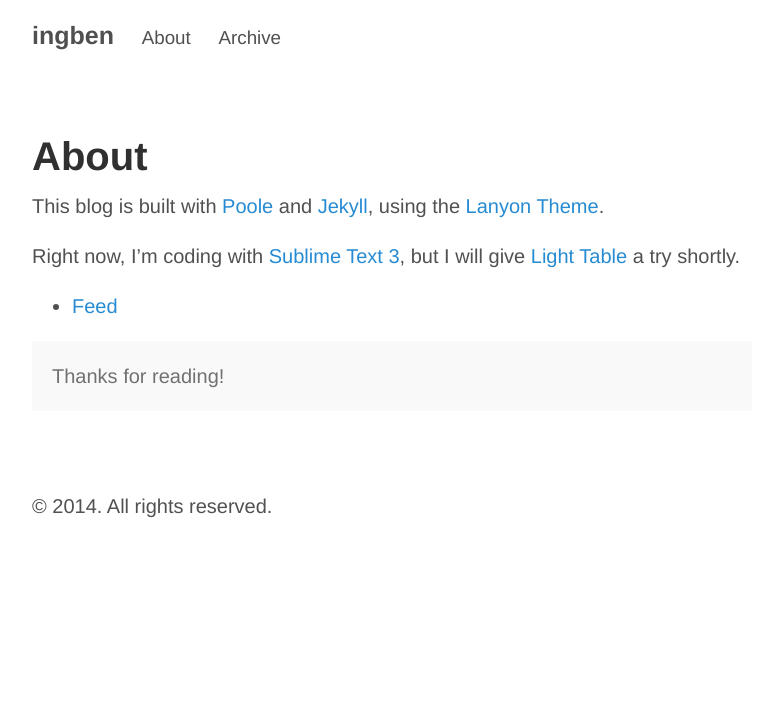
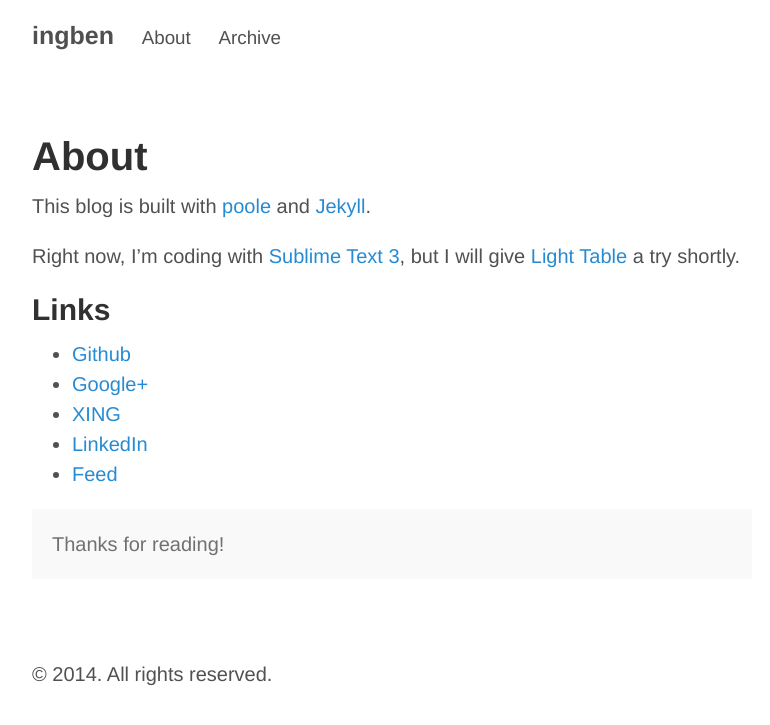
Before and after one commit to gitter-badger/ingben.github.io, a Jekyll site: the page built from about.md, in a window 1280 px wide. Shown: the top 725 px of the page, without its empty margins (248-1018 px from the left). Built offline with Jekyll 4.4.1, drawn with Linux system fonts in a browser that asks for light colours; Markdown is read by kramdown in place of the engine named in the settings.

Commit message:
Add links to about page

```diff
--- a/about.md
+++ b/about.md
@@ -3,10 +3,16 @@ layout: page
 title: About
 ---
 
-This blog is built with [Poole](https://github.com/poole) and [Jekyll](http://jekyllrb.com), using the [Lanyon Theme](http://lanyon.getpoole.com).
+This blog is built with [poole](https://github.com/poole) and [Jekyll](http://jekyllrb.com).
 
 Right now, I'm coding with [Sublime Text 3](http://sublimetext.com/3), but I will give [Light Table](http://www.lighttable.com/) a try shortly.
 
+## Links
+
+* [Github](https://github.com/ingben)
+* [Google+](https://plus.google.com/u/0/106970872378113969694)
+* [XING](https://www.xing.com/profile/Ingo_Bente)
+* [LinkedIn](https://www.linkedin.com/pub/ingo-bente/31/a90/347)
 * [Feed](/atom.xml)
 
 <p class="message">
```
